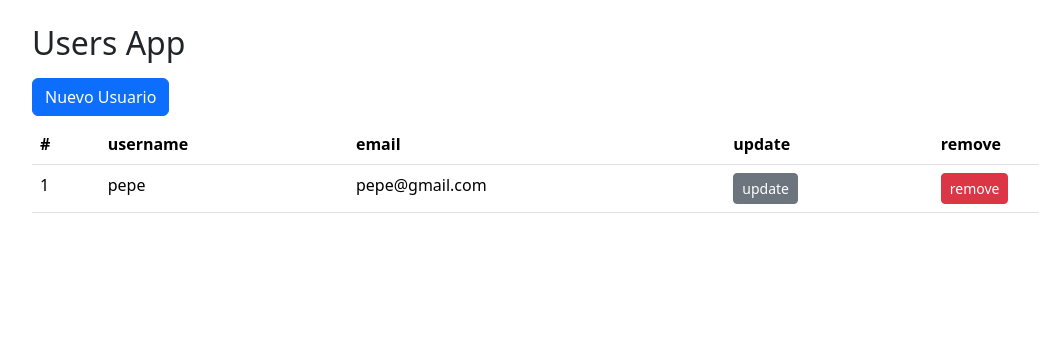
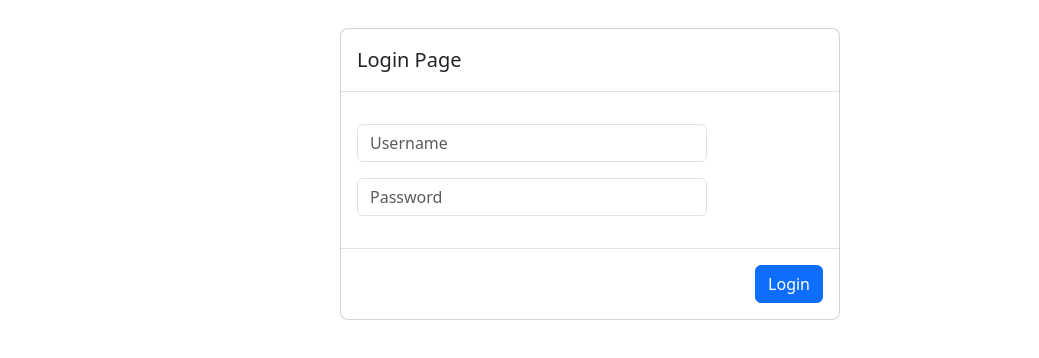
Before and after one commit to Memobig/6-users-app, a React (Vite) app: page / in a window 1280 px wide. Shown: the top 358 px of the page, without its empty margins (50-1089 px from the left). Built offline with nearby package versions, Linux system fonts and the light colour scheme.

Commit message:
agregando loginpage y estructurando

```diff
--- a/src/UsersApp.jsx
+++ b/src/UsersApp.jsx
@@ -1,55 +1,14 @@
-import { UserForm } from "./components/UserForm";
-import { UserModalForm } from "./components/UserModalForm";
-import { UsersList } from "./components/UsersList";
-import { useUsers } from "./hooks/useUsers";
+import { LoginPages } from "./auth/pages/LoginPage";
+import { UsersPage } from "./pages/UserPages";
 
 
 
 export const UsersApp = () => {
 
-    const {
-        users,
-        userSelected,
-        initialUserForm,
-        visibleForm,
-        handlerAddUser,
-        handlerRemoveUser,
-        handlerUserSelectForm,
-        handlerOpenForm,
-        handlerCloseForm,
-    } = useUsers();
-
     return (
         <>
-            {!visibleForm ||
-                <UserModalForm
-                handlerAddUser={handlerAddUser}
-                initialUserForm={initialUserForm}
-                userSelected={userSelected}
-                handlerCloseForm={handlerCloseForm}/>
-            }
-            <div className="container my-4">
-                <h2>Users App</h2>
-                <div className="row">
-
-                    <div className="col">
-                        {visibleForm || <button className="btn btn-primary my-2" onClick={handlerOpenForm}>
-                            Nuevo Usuario
-                        </button>}
-
-                        {
-                            users.length === 0
-                                ? <div className="alert alert-warning">No hay usuarios en el sistema!</div>
-                                :
-                                <UsersList
-                                    users={users}
-                                    handlerRemoveUser={handlerRemoveUser}
-                                    handlerUserSelectForm={handlerUserSelectForm}
-                                />
-                        }
-                    </div>
-                </div>
-            </div>
+        <LoginPages/>
+        {/*<UsersPage/>*/}
         </>
     );
 }
--- /dev/null
+++ b/src/auth/pages/LoginPage.jsx
@@ -0,0 +1,29 @@
+export const LoginPages = () => {
+    return (
+        <div className="modal" style={{display:"block"}} tabIndex="-1">
+            <div className="modal-dialog">
+                <div className="modal-content">
+                    <div className="modal-header">
+                        <h5 className="modal-title">Login Page</h5>
+                    </div>
+                    <form>
+                        <div className="modal-body">
+                            <input
+                            className="form-control my-3 w-75"
+                            placeholder="Username"
+                            name="username"/>
+                             <input className="form-control my-3 w-75"
+                            placeholder="Password"
+                            type="password"
+                            name="password"/>
+                        </div>
+                        <div className="modal-footer">
+                            <button type="submit"
+                            className="btn btn-primary">Login</button>
+                        </div>
+                    </form>
+                </div>
+            </div>
+        </div>
+    );
+}
--- a/src/main.jsx
+++ b/src/main.jsx
@@ -2,9 +2,10 @@
 import ReactDOM from 'react-dom/client'
 import { UsersApp } from './UsersApp.jsx'
 import './styles.css'
+import { LoginPages } from './auth/pages/LoginPage.jsx'
 
 ReactDOM.createRoot(document.getElementById('root')).render(
   <React.StrictMode>
-    <UsersApp />
+    <UsersApp/>
   </React.StrictMode>,
 )
--- /dev/null
+++ b/src/pages/UserPages.jsx
@@ -0,0 +1,53 @@
+
+import { UserModalForm } from "../components/UserModalForm";
+import { UsersList } from "../components/UsersList";
+import { useUsers } from "../hooks/useUsers";
+
+export const UsersPage = () => {
+
+    const {
+        users,
+        userSelected,
+        initialUserForm,
+        visibleForm,
+        handlerAddUser,
+        handlerRemoveUser,
+        handlerUserSelectForm,
+        handlerOpenForm,
+        handlerCloseForm,
+    } = useUsers();
+
+    return (
+        <>
+            {!visibleForm ||
+                <UserModalForm
+                handlerAddUser={handlerAddUser}
+                initialUserForm={initialUserForm}
+                userSelected={userSelected}
+                handlerCloseForm={handlerCloseForm}/>
+            }
+            <div className="container my-4">
+                <h2>Users App</h2>
+                <div className="row">
+
+                    <div className="col">
+                        {visibleForm || <button className="btn btn-primary my-2" onClick={handlerOpenForm}>
+                            Nuevo Usuario
+                        </button>}
+
+                        {
+                            users.length === 0
+                                ? <div className="alert alert-warning">No hay usuarios en el sistema!</div>
+                                :
+                                <UsersList
+                                    users={users}
+                                    handlerRemoveUser={handlerRemoveUser}
+                                    handlerUserSelectForm={handlerUserSelectForm}
+                                />
+                        }
+                    </div>
+                </div>
+            </div>
+        </>
+    );
+}
```
